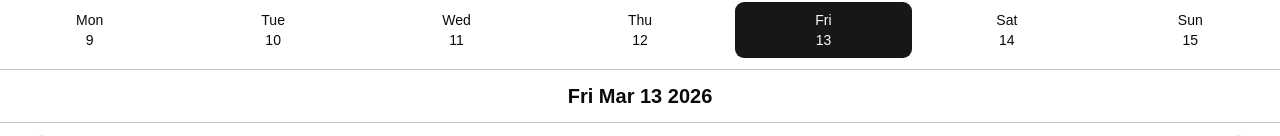
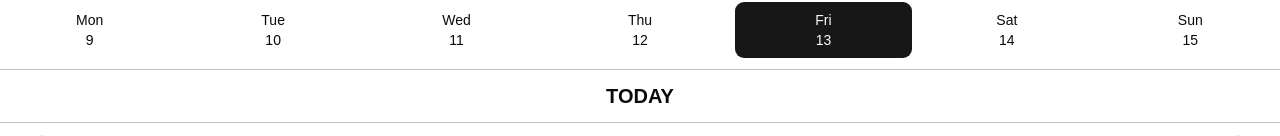
Before and after one commit to Tobias0013/gym-tracker, a Next.js app: page / in a window 1280 px wide. Shown: the part 119-255 px from the top of the page. Built offline with nearby package versions, Linux system fonts and the light colour scheme.

Commit message:
feat: add DayInfo component to display selected date information

```diff
--- a/src/app/page.tsx
+++ b/src/app/page.tsx
@@ -5,11 +5,9 @@ import TopAppBar from "@/components/TopAppBar";
 import { Separator } from "@/components/ui/separator";
 import WorkoutSection from "@/components/WorkoutSection";
 import AddWorkoutButton from "@/components/AddWorkoutFAB";
-import { useDateStore } from "@/store/dateStore";
+import DayInfo from "@/components/DayInfo";
 
 export default function Home() {
-  const selectedDate = useDateStore((state) => state.selectedDate);
-
   return (
     <>
       <div className=" h-dvh flex flex-col">
@@ -26,13 +24,8 @@ export default function Home() {
         </div>
 
         <div className="h-11">
-          <div className="flex flex-col items-center">
-            <h1 className="text-xl font-semibold">
-              {selectedDate.toDateString()}
-            </h1>
-          </div>
+          <DayInfo />
         </div>
-        {/* // TODO: Shuld this stay or is it information overlaod  */}
 
         <div className="h-6-1px">
           <Separator className="mt-3 mb-3 bg-foreground/25" />
--- /dev/null
+++ b/src/components/DayInfo/index.tsx
@@ -0,0 +1,29 @@
+import { useDateStore } from "@/store/dateStore";
+import { addDays } from "date-fns";
+
+/* // TODO: Shuld this stay or is it information overlaod  */
+export default function DayInfo() {
+  const selectedDate = useDateStore((state) => state.selectedDate);
+
+  const dateText = (selectedDate: Date) => {
+    const today = new Date();
+    if (selectedDate.toDateString() === today.toDateString()) {
+      return "TODAY";
+    } else if (
+      selectedDate.toDateString() === addDays(today, -1).toDateString()
+    ) {
+      return "YESTERDAY";
+    } else if (
+      selectedDate.toDateString() === addDays(today, 1).toDateString()
+    ) {
+      return "TOMORROW";
+    }
+    return selectedDate.toDateString();
+  };
+
+  return (
+    <div className="flex flex-col items-center">
+      <h1 className="text-xl font-semibold">{dateText(selectedDate)}</h1>
+    </div>
+  );
+}
```
